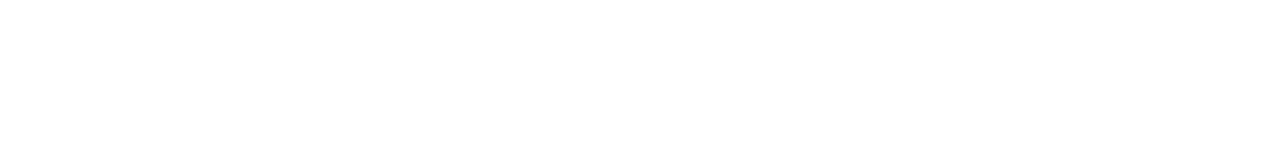
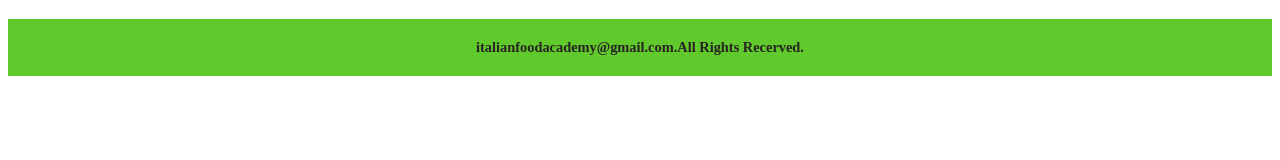
Before and after one commit to samuel-hub-code/Italian-Food-Academy, a plain HTML site: page index.html in a window 1280 px wide. Drawn offline with Linux system fonts and the light colour scheme.

Commit message:
update footer

```diff
--- a/index.html
+++ b/index.html
@@ -7,11 +7,17 @@
     <link rel="stylesheet" href="./style.css">
 </head>
 <body>
+
      <div id="nav"> </div>
     <div id="home"></div>
     <div id="about"></div>
     <div id="courses"></div>
-    <div id="testimonials"></div>
-    <div id="footer"></div>
+    <div id="testimonials">
+
+    </div>
+    <div id="footer">
+        <h4>italianfoodacademy@gmail.com.All Rights Recerved.
+        </h4>
+    </div>
 </body>
 </html>
--- a/style.css
+++ b/style.css
@@ -0,0 +1,7 @@
+h4{
+    background-color: rgb(96, 201, 44);
+    color: #282323;
+    padding: 20px;
+    text-align: center;
+    font-size: 0.9em;
+}
```
